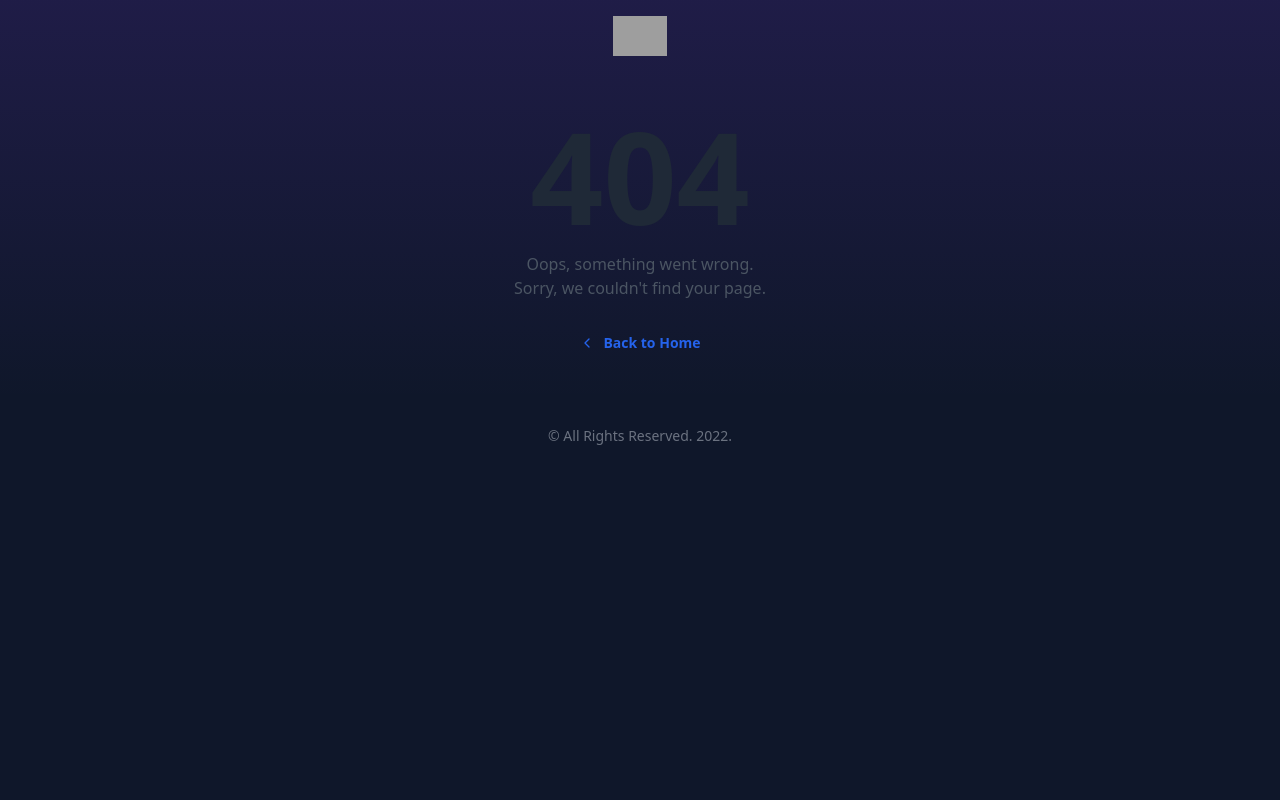
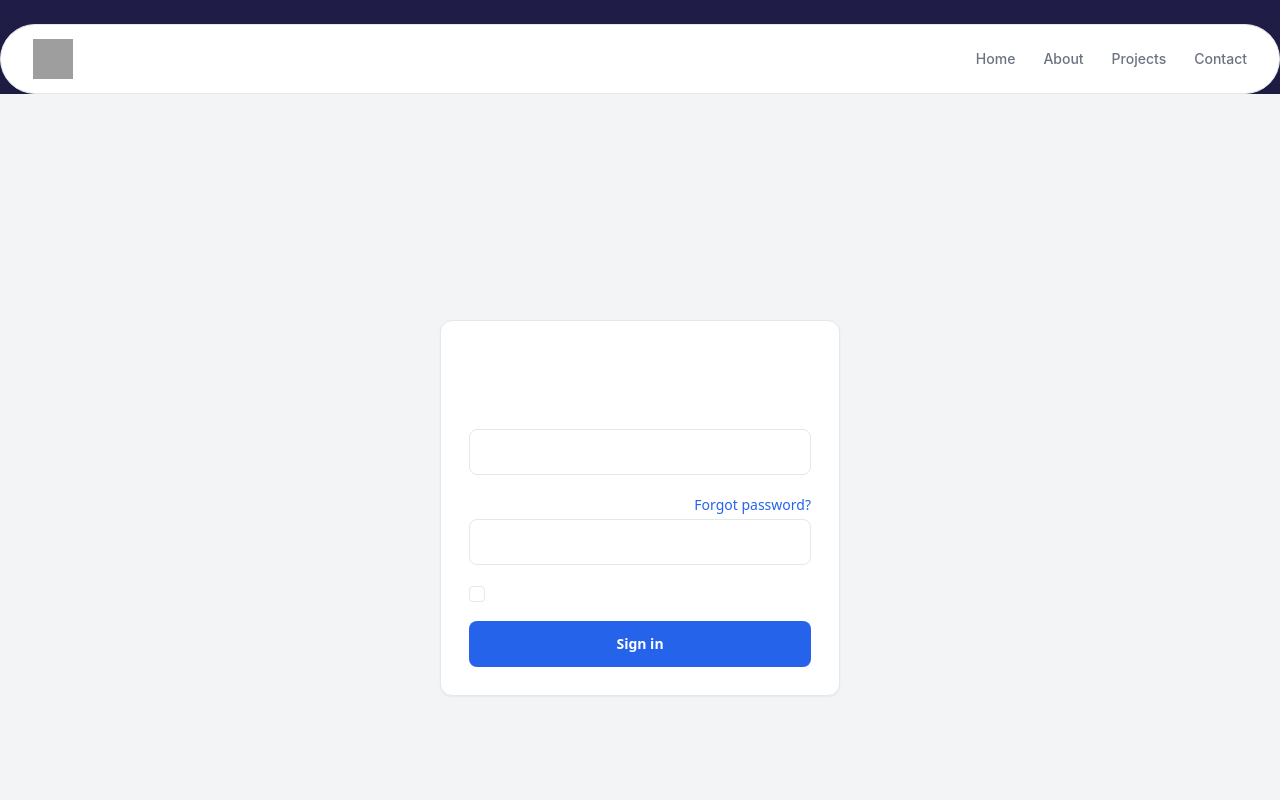
Before and after one commit to mrokonuzzaman040/fastuion-design, a React (Vite) app: page /login in a window 1280 px wide. Before the commit this address had no page. Shown: the top 800 px of the page. Built offline with nearby package versions, Linux system fonts and the light colour scheme; grey boxes are pictures that could not be loaded.

Commit message:
Add Login component to router.jsx

```diff
--- /dev/null
+++ b/src/Login/Login.jsx
@@ -0,0 +1,75 @@
+import React from 'react';
+
+const Login = () => {
+    const handleLogin = ( e ) => {
+        e.preventDefault();
+        const email = e.target.email.value;
+        const password = e.target.password.value;
+        console.log( email, password );
+    }
+
+    return (
+        <>
+            <html className="h-full">
+                <body className="dark:bg-slate-900 bg-gray-100 flex h-full items-center py-16">
+                    <main className="w-full max-w-md mx-auto p-6">
+                        <div className="mt-7 bg-white border border-gray-200 rounded-xl shadow-sm dark:bg-gray-800 dark:border-gray-700">
+                            <div className="p-4 sm:p-7">
+                                <h1 className="text-2xl font-semibold mb-4 dark:text-white">Sign in to your account</h1>
+                                <div className="mt-5">
+                                    <form onSubmit={ handleLogin }>
+                                        <div className="grid gap-y-4">
+                                            <div>
+                                                <label htmlFor="email" className="block text-sm mb-2 dark:text-white">Email address</label>
+                                                <div className="relative">
+                                                    <input type="email" id="email" name="email" className="py-3 px-4 block w-full border-gray-200 rounded-lg text-sm focus:border-blue-500 focus:ring-blue-500 disabled:opacity-50 disabled:pointer-events-none dark:bg-slate-900 dark:border-gray-700 dark:text-gray-400 dark:focus:ring-gray-600" required aria-describedby="email-error" />
+                                                    <div className="hidden absolute inset-y-0 end-0 pointer-events-none pe-3">
+                                                        <svg className="size-5 text-red-500" width="16" height="16" fill="currentColor" viewBox="0 0 16 16" aria-hidden="true">
+                                                            <path d="M16 8A8 8 0 1 1 0 8a8 8 0 0 1 16 0zM8 4a.905.905 0 0 0-.9.995l.35 3.507a.552.552 0 0 0 1.1 0l.35-3.507A.905.905 0 0 0 8 4zm.002 6a1 1 0 1 0 0 2 1 1 0 0 0 0-2z" />
+                                                        </svg>
+                                                    </div>
+                                                </div>
+                                                <p className="hidden text-xs text-red-600 mt-2" id="email-error">Please include a valid email address so we can get back to you</p>
+                                            </div>
+
+                                            <div>
+                                                <div className="flex justify-between items-center">
+                                                    <label htmlFor="password" className="block text-sm mb-2 dark:text-white">Password</label>
+                                                    <a className="text-sm text-blue-600 decoration-2 hover:underline font-medium dark:focus:outline-none dark:focus:ring-1 dark:focus:ring-gray-600" href="../examples/html/recover-account.html">Forgot password?</a>
+                                                </div>
+                                                <div className="relative">
+                                                    <input type="password" id="password" name="password" className="py-3 px-4 block w-full border-gray-200 rounded-lg text-sm focus:border-blue-500 focus:ring-blue-500 disabled:opacity-50 disabled:pointer-events-none dark:bg-slate-900 dark:border-gray-700 dark:text-gray-400 dark:focus:ring-gray-600" required aria-describedby="password-error" />
+                                                    <div className="hidden absolute inset-y-0 end-0 pointer-events-none pe-3">
+                                                        <svg className="size-5 text-red-500" width="16" height="16" fill="currentColor" viewBox="0 0 16 16" aria-hidden="true">
+                                                            <path d="M16 8A8 8 0 1 1 0 8a8 8 0 0 1 16 0zM8 4a.905.905 0 0 0-.9.995l.35 3.507a.552.552 0 0 0 1.1 0l.35-3.507A.905.905 0 0 0 8 4zm.002 6a1 1 0 1 0 0 2 1 1 0 0 0 0-2z" />
+                                                        </svg>
+                                                    </div>
+                                                </div>
+                                                <p className="hidden text-xs text-red-600 mt-2" id="password-error">8+ characters required</p>
+                                            </div>
+
+                                            <div className="flex items-center">
+                                                <div className="flex">
+                                                    <input id="remember-me" name="remember-me" type="checkbox" className="shrink-0 mt-0.5 border-gray-200 rounded text-blue-600 pointer-events-none focus:ring-blue-500 dark:bg-gray-800 dark:border-gray-700 dark:checked:bg-blue-500 dark:checked:border-blue-500 dark:focus:ring-offset-gray-800" />
+                                                </div>
+                                                <div className="ms-3">
+                                                    <label htmlFor="remember-me" className="text-sm dark:text-white">Remember me</label>
+                                                </div>
+                                            </div>
+
+
+                                            <button type="submit" className="w-full py-3 px-4 inline-flex justify-center items-center gap-x-2 text-sm font-semibold rounded-lg border border-transparent bg-blue-600 text-white hover:bg-blue-700 disabled:opacity-50 disabled:pointer-events-none dark:focus:outline-none dark:focus:ring-1 dark:focus:ring-gray-600">Sign in</button>
+                                        </div>
+                                    </form>
+
+                                </div>
+                            </div>
+                        </div>
+                    </main>
+                </body>
+            </html>
+        </>
+    );
+};
+
+export default Login;
--- a/src/routers/router.jsx
+++ b/src/routers/router.jsx
@@ -10,6 +10,7 @@ import Dashboard from "../Admin/Dashboard/Dashboard";
 import DashboardLayout from "../Admin/DashboardLayout";
 import AddItem from "../Admin/Dashboard/AddItem";
 import DeleteItem from "../Admin/Dashboard/DeleteItem";
+import Login from "../Login/Login";
 
 const router = createBrowserRouter( [
     {
@@ -19,6 +20,10 @@ const router = createBrowserRouter( [
             {
                 path: "/",
                 element: <Home />,
+            },
+            {
+                path: "login",
+                element: <Login />,
             },
         ],
     },
```
